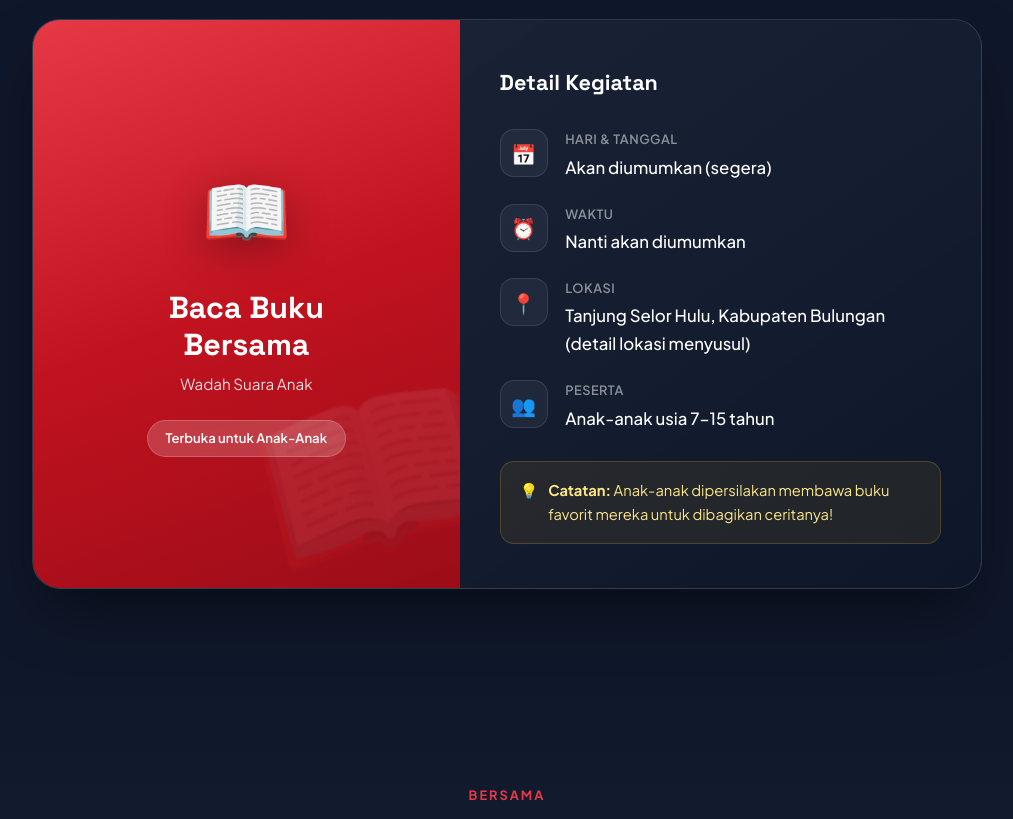
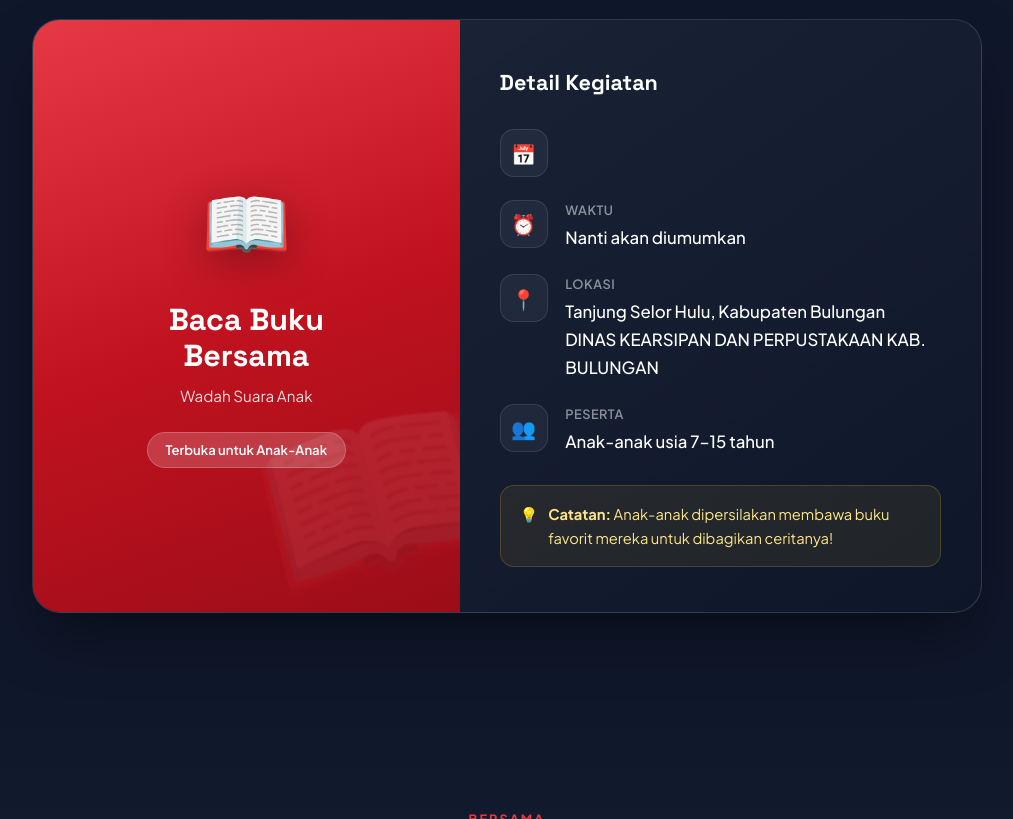
Before and after one commit to heloo-meong/FAD_TANJUNG_SELOR_Huluuuuu.github.io, a plain HTML site: page index.html in a window 1280 px wide. Shown: the part 2020-2839 px from the top of the page, without its empty margins (133-1146 px from the left). Drawn offline with Linux system fonts and the light colour scheme.

Commit message:
Update event date and location details in index.html

```diff
--- a/index.html
+++ b/index.html
@@ -1102,8 +1102,7 @@
         <div class="detail-row">
           <div class="detail-icon">📅</div>
           <div>
-            <strong>Hari &amp; Tanggal</strong>
-            <span>Akan diumumkan (segera)</span>
+
           </div>
         </div>
 
@@ -1119,7 +1118,7 @@
           <div class="detail-icon">📍</div>
           <div>
             <strong>Lokasi</strong>
-            <span>Tanjung Selor Hulu, Kabupaten Bulungan<br>(detail lokasi menyusul)</span>
+            <span>Tanjung Selor Hulu, Kabupaten Bulungan<br>DINAS KEARSIPAN DAN PERPUSTAKAAN KAB. BULUNGAN</span>
           </div>
         </div>
 
```
